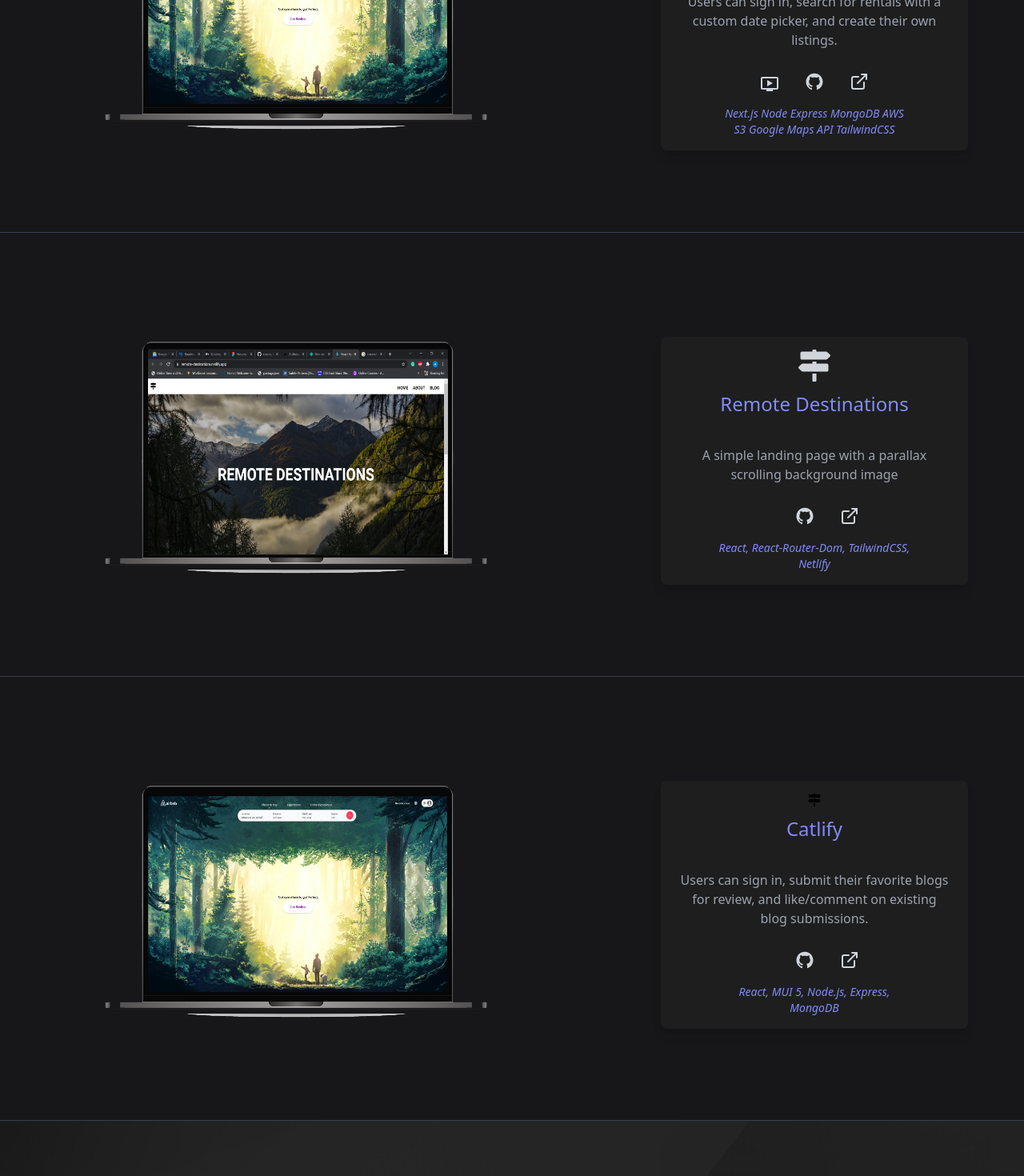
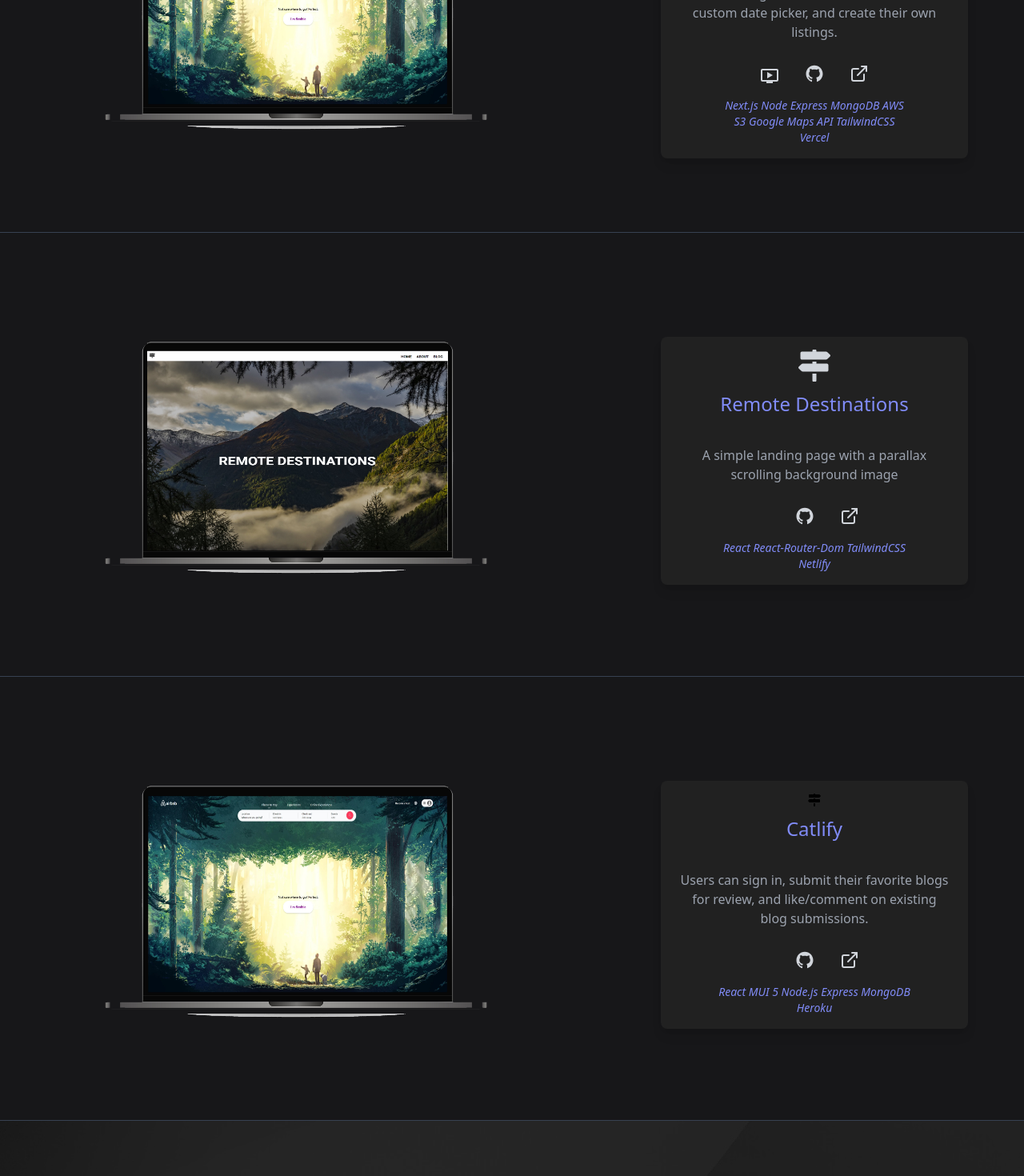
Before and after one commit to coscoaj1/myportfolio, a Next.js app: page / in a window 1280 px wide. Shown: the part 1980-3450 px from the top of the page at 80% size. Built offline with nearby package versions, Linux system fonts and the light colour scheme.

Commit message:
projects

```diff
--- a/components/Footer.js
+++ b/components/Footer.js
@@ -1,10 +1,10 @@
-import React from "react";
-import Image from "next/image";
-import { CgCoffee } from "react-icons/cg";
+import React from 'react';
+import Image from 'next/image';
+import { CgCoffee } from 'react-icons/cg';
 
 function Footer() {
 	return (
-    <footer className="flex items-center justify-center w-full h-20  bg-[#121212] text-gray-300">
+		<footer className="flex items-center justify-center w-full h-16  bg-[#818cf8] text-gray-300">
 			<button className="flex items-center justify-center gap-2 text-gray-300">
 				Powered by <CgCoffee className="w-8 h-8 text-gray-300" />
 			</button>
--- a/components/Project.js
+++ b/components/Project.js
@@ -1,8 +1,8 @@
-import React from "react";
-import Image from "next/image";
-import { FiExternalLink } from "react-icons/fi";
-import { MdOndemandVideo } from "react-icons/md";
-import { AiFillGithub } from "react-icons/ai";
+import React from 'react';
+import Image from 'next/image';
+import { FiExternalLink } from 'react-icons/fi';
+import { MdOndemandVideo } from 'react-icons/md';
+import { AiFillGithub } from 'react-icons/ai';
 
 function Project({
 	onClick,
@@ -23,7 +23,7 @@ function Project({
 					<Image src={projectImage} width={600} height={500} />
 				</button>
 			</a>
-      <div className="flex flex-col gap-1 w-96 py-4 bg-[#1e1e1e] shadow-lg p-2 items-center justify-center rounded-lg">
+			<div className="flex flex-col gap-1 w-96 py-4 bg-[#212121] shadow-lg p-2 items-center justify-center rounded-lg">
 				<div>{icon}</div>
 				<div className="text-2xl text-left pt-2 mb-4 font-medium text-[#818cf8] rounded-md">
 					{projectTitle}
@@ -37,7 +37,7 @@ function Project({
 					</button>
 					<a href={projectGithub} target="_blank">
 						<button title="Github">
-              {" "}
+							{' '}
 							<AiFillGithub className="w-6 h-6" />
 						</button>
 					</a>
--- a/components/Projects.js
+++ b/components/Projects.js
@@ -1,40 +1,40 @@
-import React, { useState } from "react";
-import Project from "./Project";
-import { VscProject } from "react-icons/vsc";
-import { FaAirbnb, FaMapSigns } from "react-icons/fa";
+import React, { useState } from 'react';
+import Project from './Project';
+import { VscProject } from 'react-icons/vsc';
+import { FaAirbnb, FaMapSigns } from 'react-icons/fa';
 
 function Projects({ handleClick }) {
 	const project = [
 		{
-      title: "Full-Stack Airbnb Clone",
+			title: 'Full-Stack Airbnb Clone',
 			description:
-        "Users can sign in, search for rentals with a custom date picker, and create their own listings.",
-      tech: "Next.js Node Express MongoDB AWS S3 Google Maps API TailwindCSS",
-      link: "https://airbnbnextclone.vercel.app",
-      github: "https://github.com/coscoaj1/airbnbnextclone",
-      image: "/images/91374dark.jpg",
+				'Users can sign in, search for rentals with a custom date picker, and create their own listings.',
+			tech: 'Next.js Node Express MongoDB AWS S3 Google Maps API TailwindCSS Vercel',
+			link: 'https://airbnbnextclone.vercel.app',
+			github: 'https://github.com/coscoaj1/airbnbnextclone',
+			image: '/images/91374dark.jpg',
 			icon: <FaAirbnb className="w-10 h-10 text-left text-gray-300" />,
 			video: true,
 		},
 		{
-      title: "Remote Destinations",
+			title: 'Remote Destinations',
 			description:
-        "A simple landing page with a parallax scrolling background image",
-      tech: "React, React-Router-Dom, TailwindCSS, Netlify",
-      link: "https://remote-destinations.netlify.app/",
-      github: "https://github.com/coscoaj1/landing_page",
-      image: "/images/remote.jpg",
+				'A simple landing page with a parallax scrolling background image',
+			tech: 'React React-Router-Dom TailwindCSS Netlify',
+			link: 'https://remote-destinations.netlify.app/',
+			github: 'https://github.com/coscoaj1/landing_page',
+			image: '/images/remote.jpg',
 			icon: <FaMapSigns className="w-10 h-10 text-left text-gray-300" />,
 			video: false,
 		},
 		{
-      title: "Catlify",
+			title: 'Catlify',
 			description:
-        "Users can sign in, submit their favorite blogs for review, and like/comment on existing blog submissions.",
-      tech: "React, MUI 5, Node.js, Express, MongoDB",
-      link: "https://airbnbnextclone.vercel.app",
-      github: "https://github.com/coscoaj1/bloglist-frontend",
-      image: "/images/91374dark.jpg",
+				'Users can sign in, submit their favorite blogs for review, and like/comment on existing blog submissions.',
+			tech: 'React MUI 5 Node.js Express MongoDB Heroku',
+			link: 'https://airbnbnextclone.vercel.app',
+			github: 'https://github.com/coscoaj1/bloglist-frontend',
+			image: '/images/91374dark.jpg',
 			icon: <FaMapSigns />,
 			video: false,
 		},
```
Also changed, not shown: public/images/remote.jpg. Lines whose indentation alone changed are shown as unchanged.
